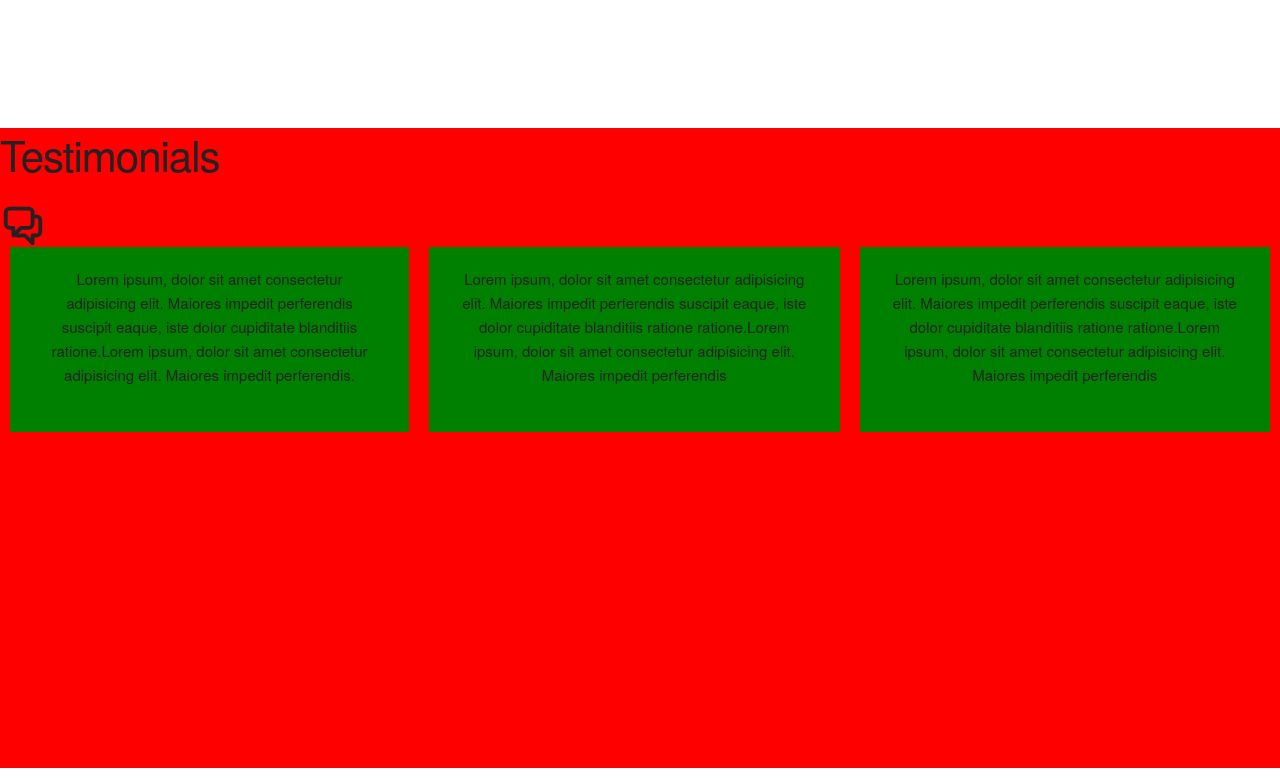
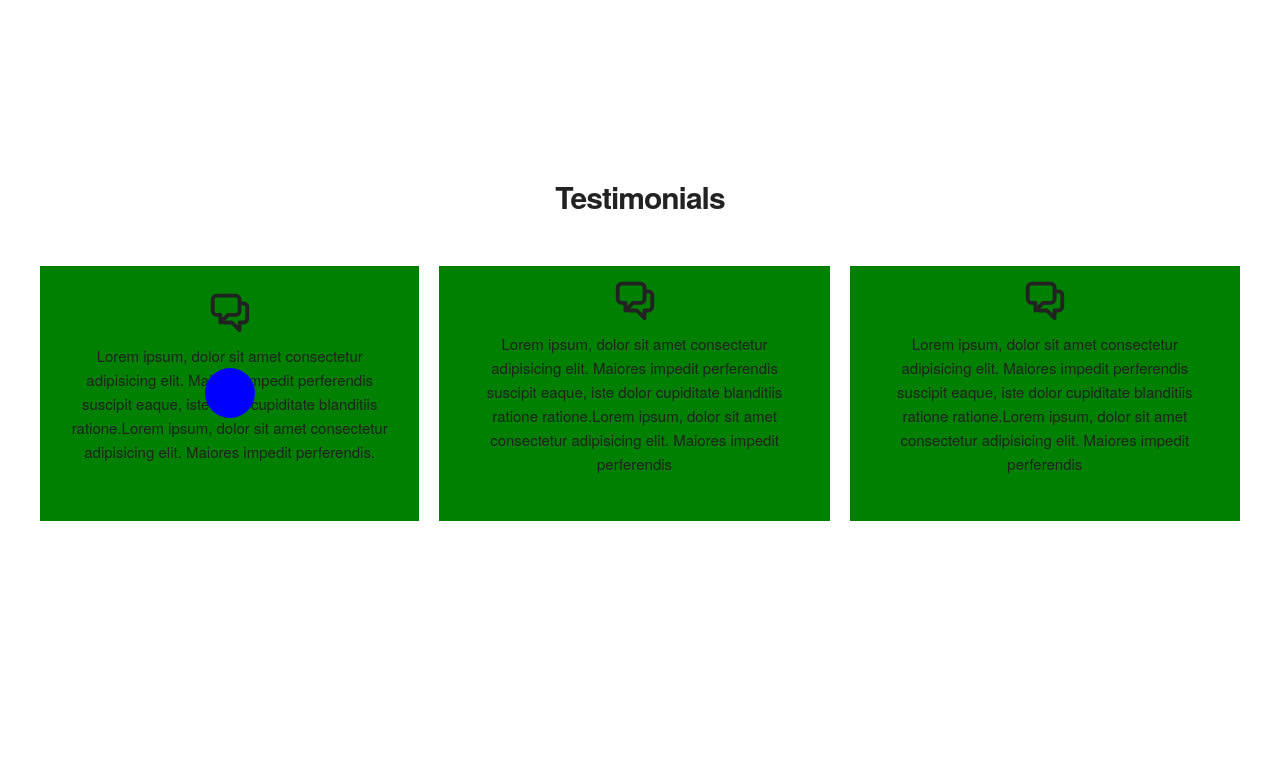
Before and after one commit to FariyaIslam/portfolio, a React (Create React App) app: page / in a window 1280 px wide. Shown: the part 1480-2261 px from the top of the page. Built offline with nearby package versions, Linux system fonts and the light colour scheme.

Commit message:
Testimonial Card

```diff
--- a/src/components/Testimonial.css
+++ b/src/components/Testimonial.css
@@ -1,7 +1,13 @@
 .testimonial__parent {
-    height: 80vh;
-    background: red;
-
+    height: 90vh;
+    background: white;
+    padding: 2rem 3rem;
+}
+.testimonial__heading h2{
+    text-align: center;
+    padding: 3rem 2rem;
+    font-weight: 900;
+    font-size: 3rem;
 }
 .testimonial__content {
     display: flex;
@@ -9,15 +15,31 @@
 
 .testimonial__content p{
     padding: 1rem 2rem;
+
 }
-
 .testimonial__svg {
     height: 46px;
     width:  46px;
 }
+
 .card {
     text-align: center;
     background: green;
     padding: 1rem 1rem;
     margin: 0 10px;
+    display: flex;
+    flex-direction: column;
+    align-items: center;
+    justify-content: center;
+    position: relative;
 }
+
+.circle {
+    position: absolute;
+    top: 10;
+    height: 50px;
+    width: 50px;
+
+    border-radius: 50%;
+    background-color: blue;
+}
--- a/src/components/Testimonial.js
+++ b/src/components/Testimonial.js
@@ -10,21 +10,29 @@ const Testimonial = () => {
             </div>
 
             <div className="testimonial__list">
-                <div className="testimonial__svg">
-                    <ChatAlt2Icon></ChatAlt2Icon>
-                </div>
                 <div className="testimonial__content">
+
                     <div className="testimonial__content1 card">
+                        <div className="testimonial__svg">
+                            <ChatAlt2Icon></ChatAlt2Icon>
+                        </div>
                         <p>Lorem ipsum, dolor sit amet consectetur adipisicing elit. Maiores impedit perferendis suscipit eaque, iste dolor cupiditate blanditiis ratione.Lorem ipsum, dolor sit amet consectetur adipisicing elit. Maiores impedit perferendis.</p>
+                        <div className="circle"></div>
+                    </div>
 
-                    </div>
+
                     <div className="testimonial__content2 card">
+                        <div className="testimonial__svg">
+                            <ChatAlt2Icon></ChatAlt2Icon>
+                        </div>
                         <p>Lorem ipsum, dolor sit amet consectetur adipisicing elit. Maiores impedit perferendis suscipit eaque, iste dolor cupiditate blanditiis ratione ratione.Lorem ipsum, dolor sit amet consectetur adipisicing elit. Maiores impedit perferendis</p>
 
                     </div>
                     <div className="testimonial__content3 card" >
+                        <div className="testimonial__svg">
+                            <ChatAlt2Icon></ChatAlt2Icon>
+                        </div>
                         <p>  Lorem ipsum, dolor sit amet consectetur adipisicing elit. Maiores impedit perferendis suscipit eaque, iste dolor cupiditate blanditiis ratione ratione.Lorem ipsum, dolor sit amet consectetur adipisicing elit. Maiores impedit perferendis</p>
-
                     </div>
 
                 </div>
```
